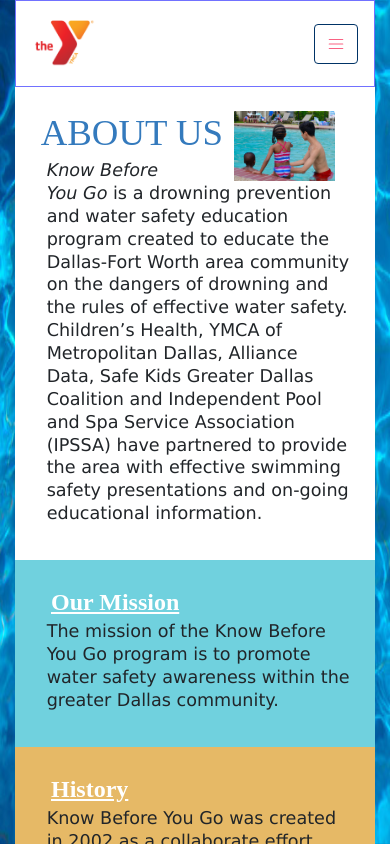
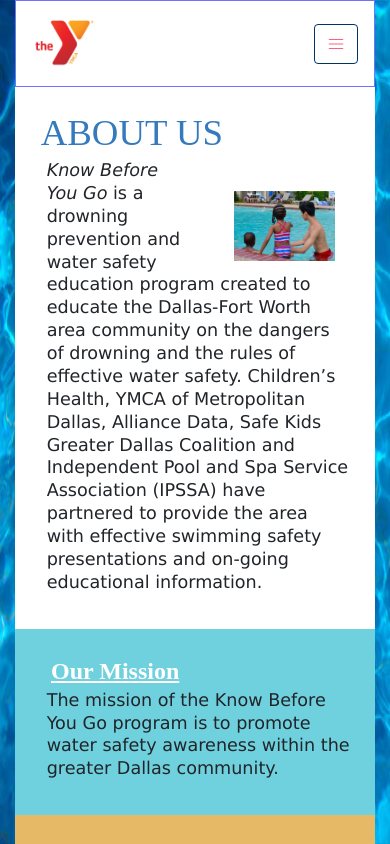
Before and after one commit to ahmedohadi/SD_YMCA, an Angular app in the folder knowBeforeYouGo/: page /about-us in a window 390 px wide. Shown: the top 844 px of the page. Built offline with nearby package versions, Linux system fonts and the light colour scheme.

Commit message:
trying to make image responsive

```diff
--- a/knowBeforeYouGo/src/app/about-us/about-us.component.css
+++ b/knowBeforeYouGo/src/app/about-us/about-us.component.css
@@ -1,5 +1,5 @@
 #top-img {
-  max-width:100%;
+  width:100%;
   height:8em;
   object-fit: cover;
   opacity: .65;
@@ -68,6 +68,15 @@
 
 @media (max-width: 50em) {
   aside {
-  display: none;
+    display: none;
   }
+}
+
+@media (max-width: 45em) {
+  img {
+    padding-top: 5em;
+    size: 100%;
+    height: auto;
+    display: block;
   }
+}
```
